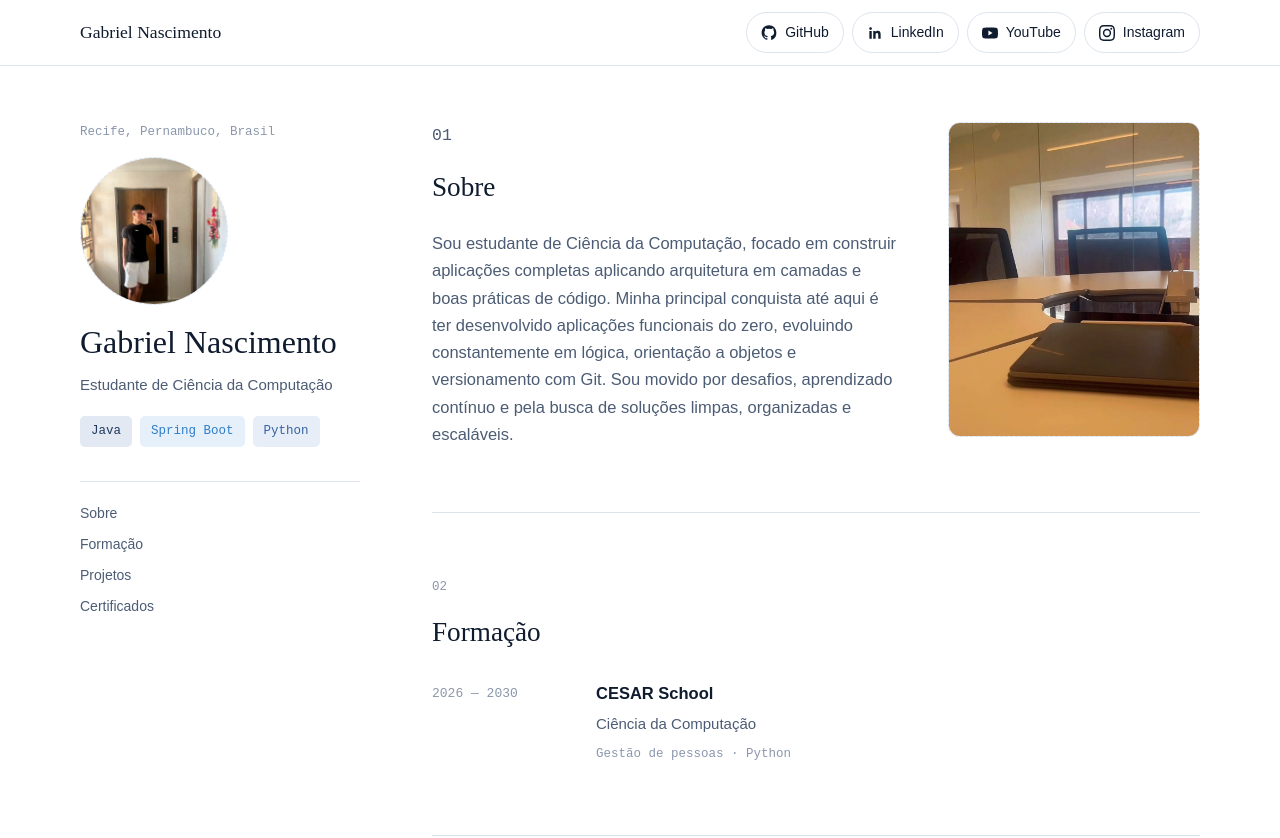
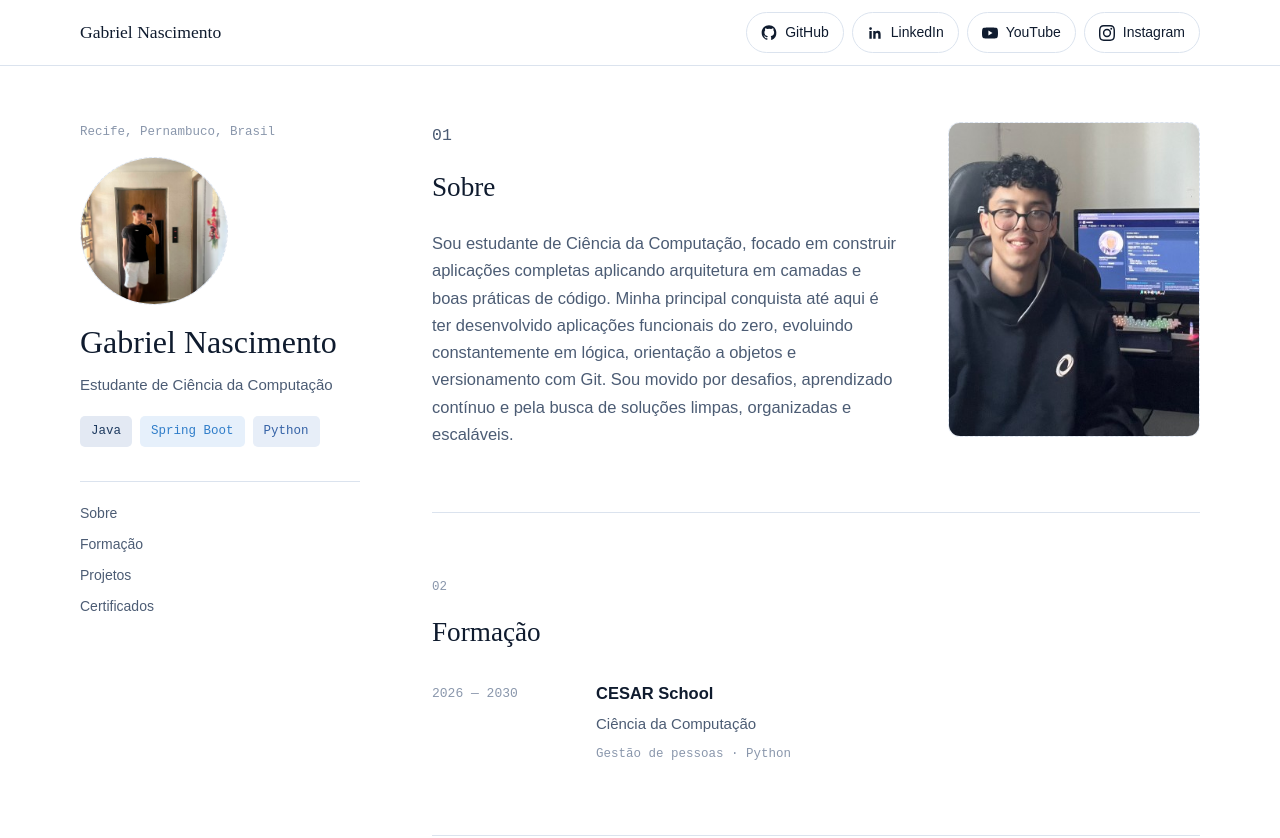
Before and after one commit to GabrielPNasc/MyWebsite, a plain HTML site: page index.html in a window 1280 px wide. Shown: the top 838 px of the page. Drawn offline with Linux system fonts and the light colour scheme.

Commit message:
update photo

```diff
--- a/index.html
+++ b/index.html
@@ -82,7 +82,7 @@
 
       <figure class="section__figure">
         <div class="photo-slot photo-slot--tall" id="photo-about" data-empty="true">
-          <img src="assets/WhatsApp Image 2026-09-11 at 17.52.45.jpeg" alt="Foto de Gabriel Nascimento" class="photo-slot__img">
+          <img src="assets/about.jpg" alt="Foto de Gabriel Nascimento" class="photo-slot__img">
         </div>
       </figure>
     </section>
```
Also changed, not shown: assets/WhatsApp Image 2026-09-11 at 17.52.45.jpeg (deleted), assets/about.jpg (added).
